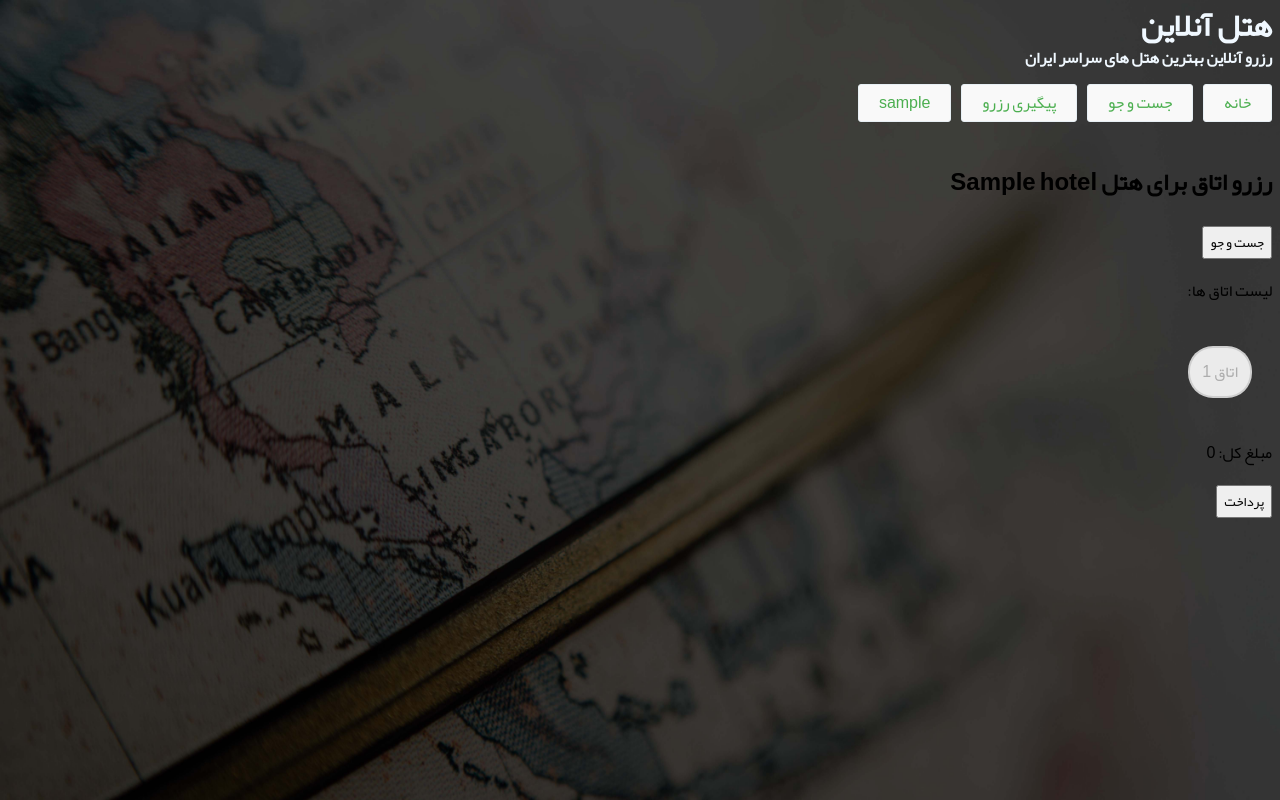
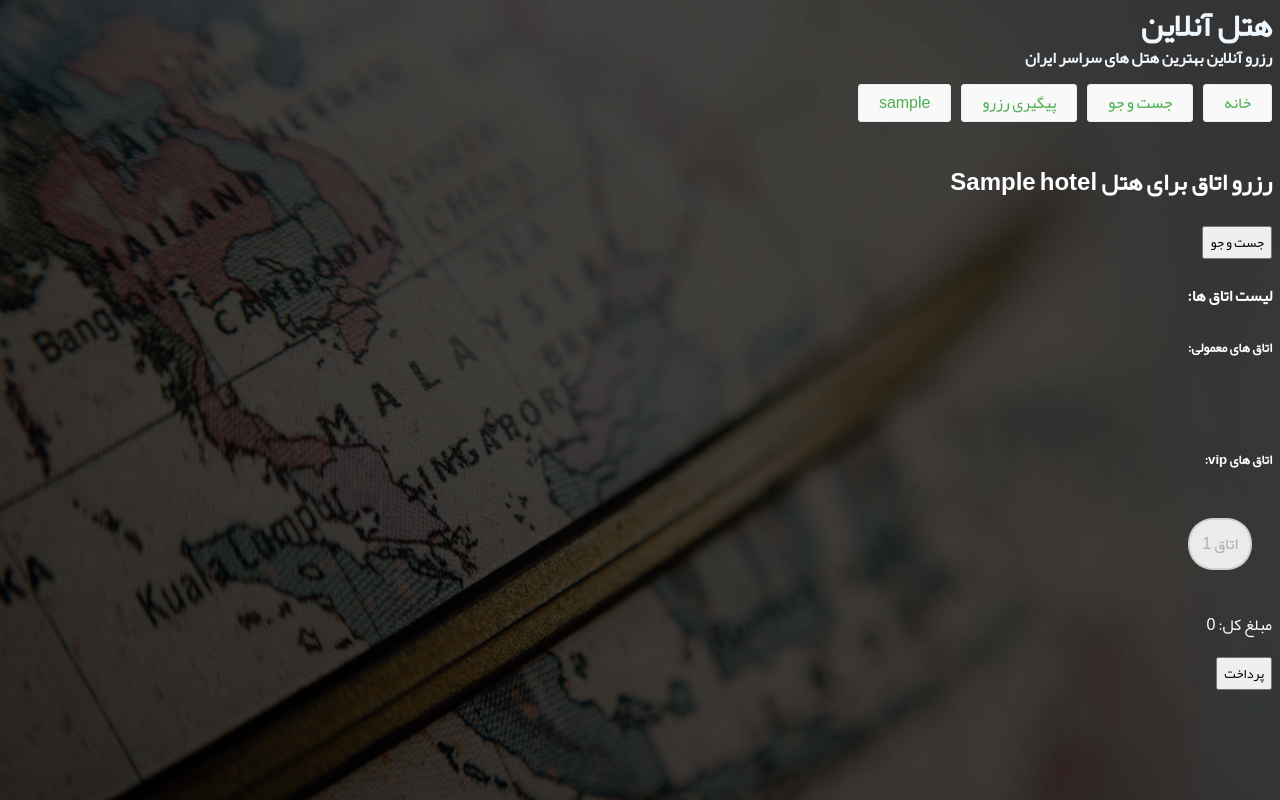
Before and after one commit to Pooryamn/Hotel-reservation-System, a Django app: page /hotel/1/reserve/ in a window 1280 px wide. Run offline with Django 3.2, Linux system fonts and the light colour scheme; a user stored in the database is signed in; tables that the repository leaves empty hold one stand-in row (values such as "Sample post"); some libraries are stand-ins or nearby versions.

Commit message:
update html pages

```diff
--- a/blog/templates/blog/hotel/detail.html
+++ b/blog/templates/blog/hotel/detail.html
@@ -9,7 +9,7 @@
     <link rel="stylesheet" href="{% static 'css/home.css' %}" type="text/css">
 
 </head>
-<body>
+<body style="color: white;">
 {% include "header.html" %}
 <br><br><br>
 <h2>هتل {{hotel.name}}</h2>
--- a/blog/templates/blog/hotel/reserve.html
+++ b/blog/templates/blog/hotel/reserve.html
@@ -9,7 +9,7 @@
     <link rel="stylesheet" href="{% static 'css/home.css' %}" type="text/css">
 
 </head>
-<body onload="myFunction()">
+<body style="color: white;" onload="myFunction()">
 {% include "header.html" %}
 <br><br><br>
 <h2>رزرو اتاق برای هتل {{hotel.name}}</h2>
@@ -23,15 +23,31 @@
 
 {{form.media}}
 
-<p>لیست اتاق ها: </p>
+<h4><p>لیست اتاق ها: </p></h4>
 <form method="post">{% csrf_token %}
+  <h5>اتاق های معمولی:</h5>
   <ul class="ks-cboxtags">
     {% for i in rooms %}
+    {% if i.room_type == 'ordinary' %}
     <li>
         <input type="checkbox" onclick="myFunction()" id="{{ i.id }}" data-price="{{i.price}}" value="{{ i.id }}" name="selected_rooms">
         <label for="{{ i.id }}">اتاق {{i.room_number}}</label>
         <!-- <input type="hidden" name="checkbox_price" value="{{i.price}}"> -->
     </li>
+    {% endif %}
+    {% endfor %}
+  </ul>
+
+  <h5>اتاق های vip:</h5>
+  <ul class="ks-cboxtags">
+    {% for i in rooms %}
+    {% if i.room_type == 'vip' %}
+    <li>
+        <input type="checkbox" onclick="myFunction()" id="{{ i.id }}" data-price="{{i.price}}" value="{{ i.id }}" name="selected_rooms">
+        <label for="{{ i.id }}">اتاق {{i.room_number}}</label>
+        <!-- <input type="hidden" name="checkbox_price" value="{{i.price}}"> -->
+    </li>
+    {% endif %}
     {% endfor %}
   </ul>
 
```
Also changed, not shown: blog/templates/blog/hotel/search.html (+7 -1 lines).
